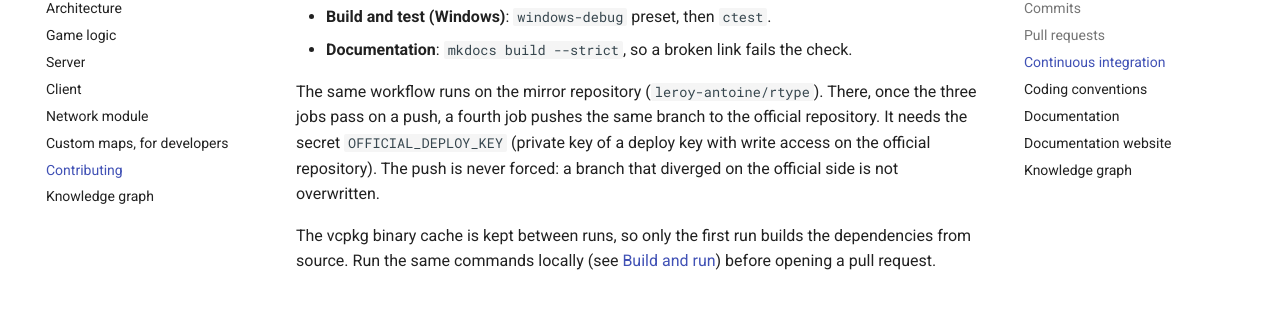
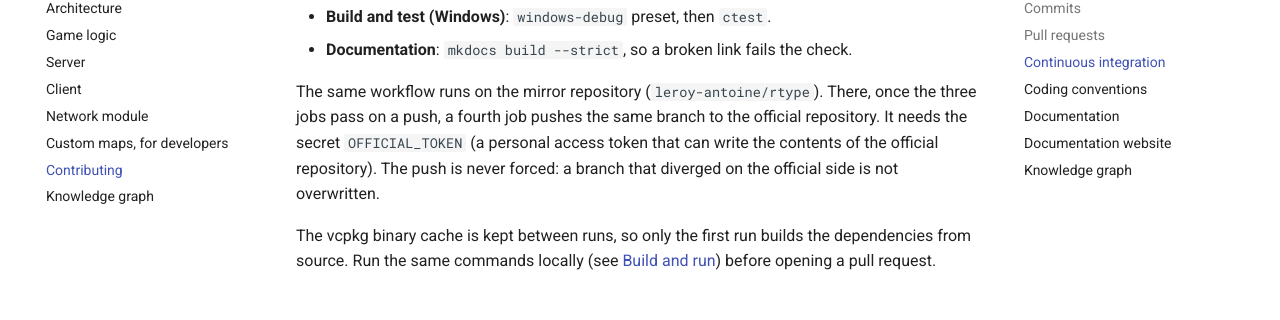
Before and after one commit to leroy-antoine/rtype, an MkDocs documentation site: the page built from docs/contributing.md, in a window 1280 px wide and 900 px high, scrolled down 1060 px. Shown: the part 127-447 px from the top of the window. Built offline with MkDocs 1.6.1 and Material for MkDocs 9.7.7, drawn with Linux system fonts in a browser that asks for light colours.

Commit message:
ci: push to the official repository with a personal access token

```diff
--- a/docs/contributing.md
+++ b/docs/contributing.md
@@ -40,7 +40,7 @@ request:
 The same workflow runs on the mirror repository
 (`leroy-antoine/rtype`). There, once the three jobs pass on a push, a fourth
 job pushes the same branch to the official repository. It needs the secret
-`OFFICIAL_DEPLOY_KEY` (private key of a deploy key with write access on the
+`OFFICIAL_TOKEN` (a personal access token that can write the contents of the
 official repository). The push is never forced: a branch that diverged on the
 official side is not overwritten.
 
```
Also changed, not shown: 1 other file.
